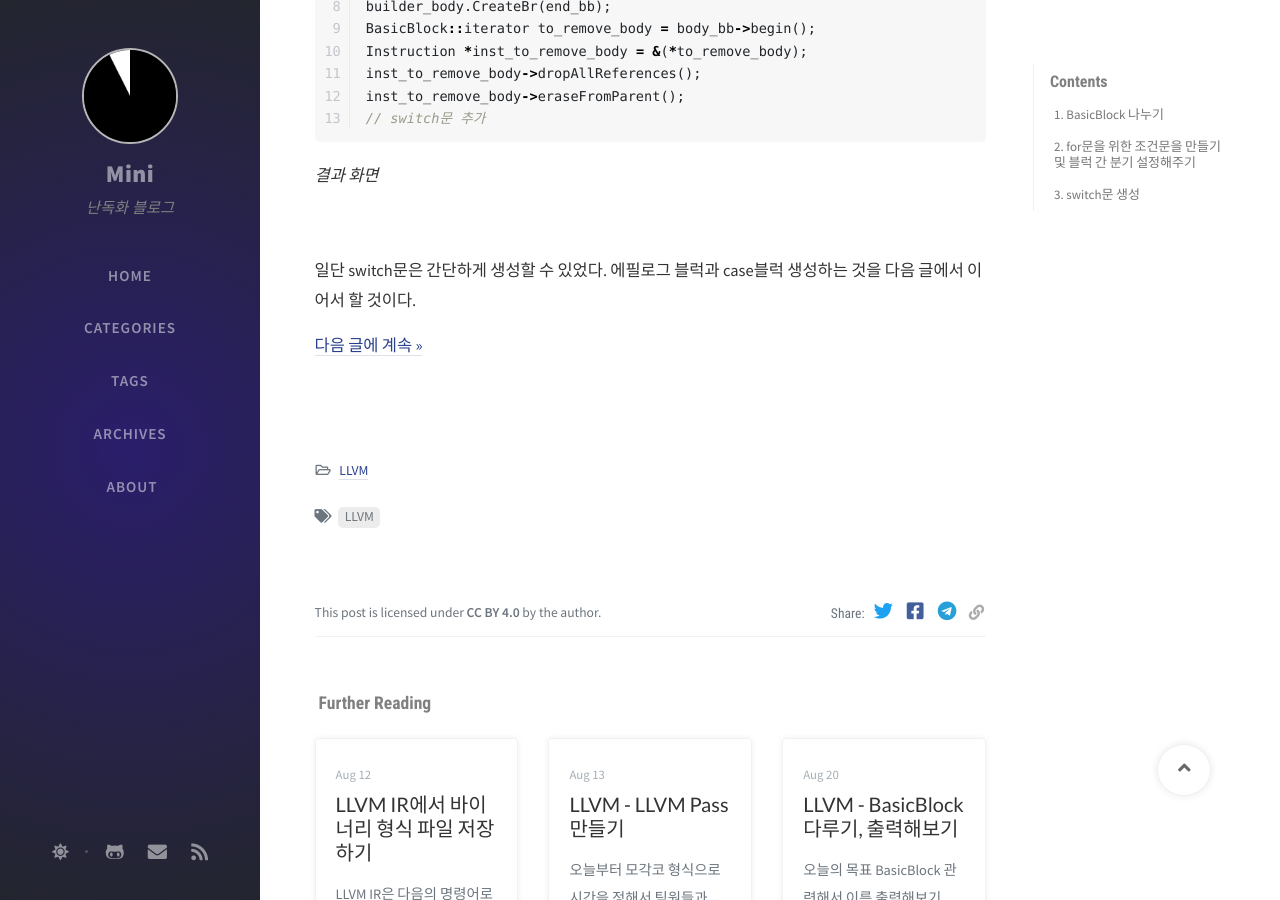
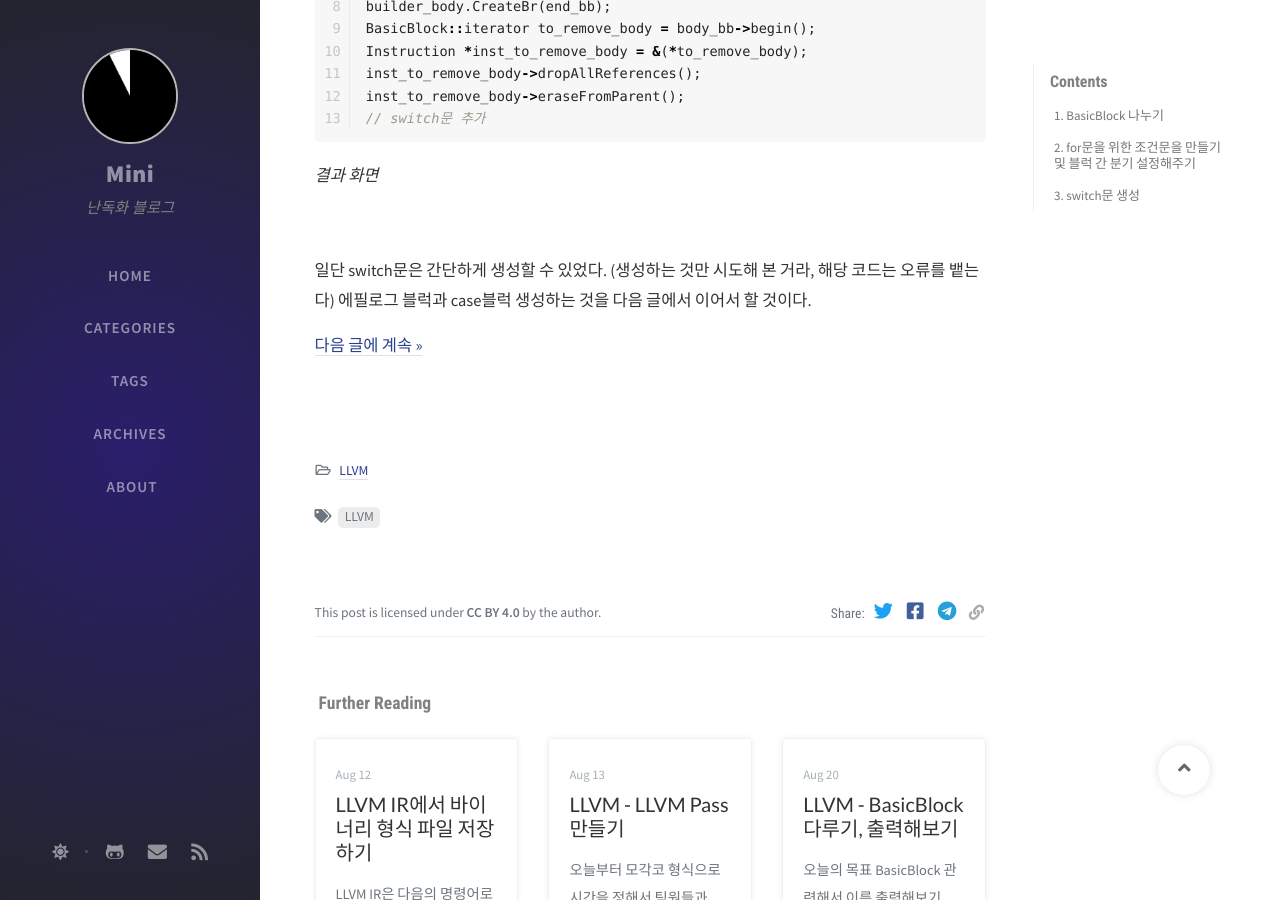
Before and after one commit to yarncha/yarncha.github.io, a Jekyll site: the page built from _posts/2020-10-10-19.md, in a window 1280 px wide and 900 px high, scrolled down 2526 px. Built offline with Jekyll 4.4.1, drawn with Linux system fonts in a browser that asks for light colours; nearby versions of some CDN libraries; comment, search, counter and statistics services are not loaded.

Commit message:
Update 2020-10-10-19.md

```diff
--- a/_posts/2020-10-10-19.md
+++ b/_posts/2020-10-10-19.md
@@ -102,7 +102,7 @@ _결과 화면_
 
 ![img](\images\19_05.png)
 
-일단 switch문은 간단하게 생성할 수 있었다.
+일단 switch문은 간단하게 생성할 수 있었다. (생성하는 것만 시도해 본 거라, 해당 코드는 오류를 뱉는다)
 에필로그 블럭과 case블럭 생성하는 것을 다음 글에서 이어서 할 것이다.
 
 [다음 글에 계속 >>](https://yarncha.github.io/posts/20/)
```
